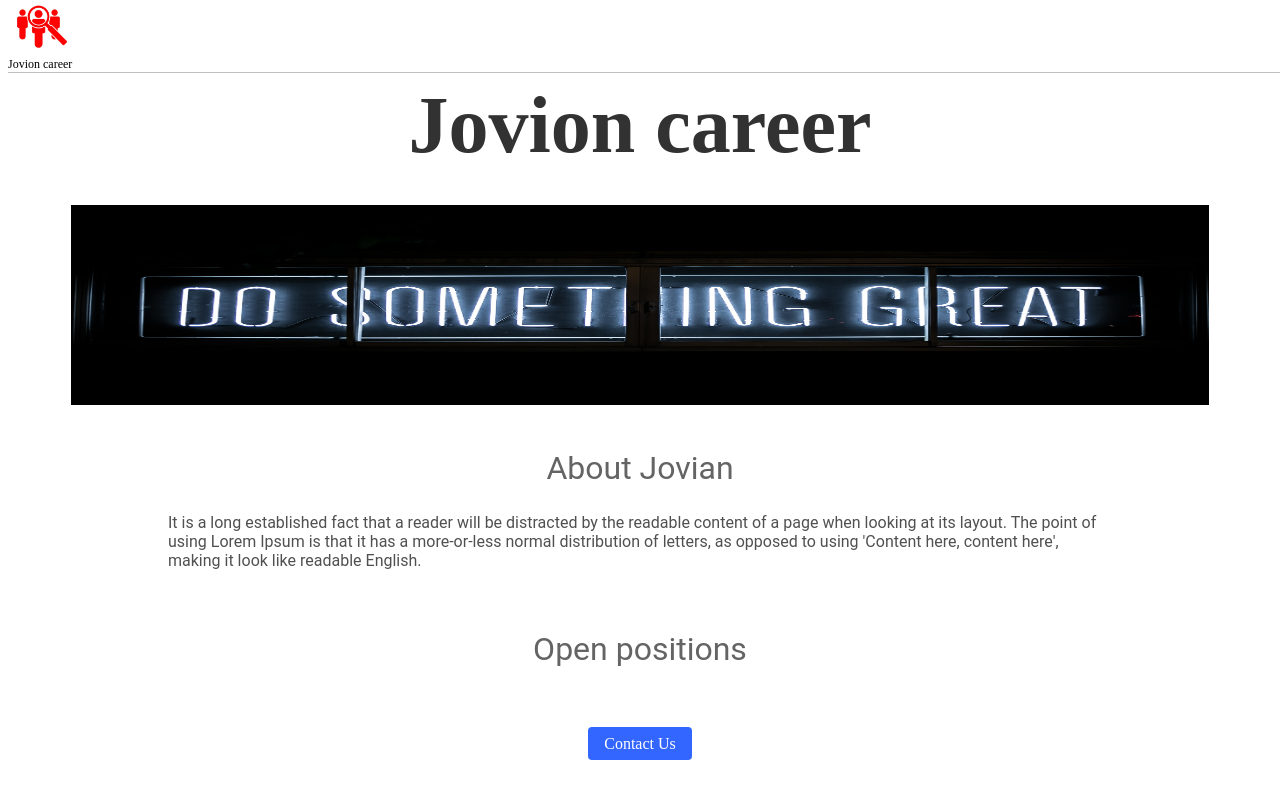
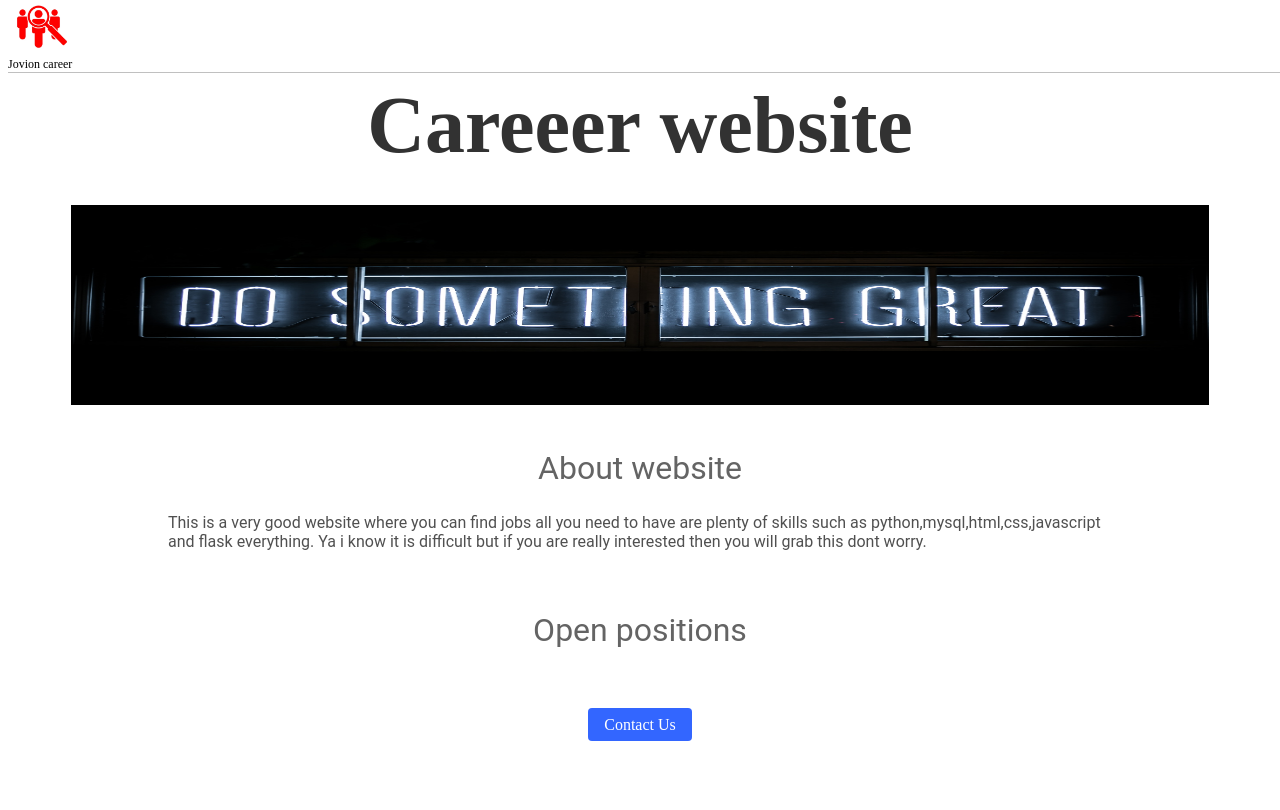
Before and after one commit to Pukhraj-kumawat/career-website, a Flask app: template templates/home.html in a window 1280 px wide. Shown: the top 810 px of the page. Run offline with Flask 3, Linux system fonts and the light colour scheme; the template is opened without the code that fills it, so the values that code supplies are empty.

Commit message:
Changed h1 and paragraph p1

```diff
--- a/templates/home.html
+++ b/templates/home.html
@@ -119,15 +119,17 @@
     </div>
 
     <h1>
-      Jovion career
+        Careeer website
     </h1>
     <img class="image" src="static/banner.jpg">
     <h2>
-      About Jovian
+      About website
     </h2>
     <div class="paragraph-div">
     <p>
-It is a long established fact that a reader will  be         distracted by the readable content of a page when looking   at its layout. The point of using Lorem Ipsum is that it     has a more-or-less normal distribution of letters, as        opposed to using 'Content here, content here', making it     look like readable English.
+      This is a very good website where you can find jobs all you need to have are plenty of skills such as python,mysql,html,css,javascript and flask everything.
+      Ya i know it is difficult but if you are really interested then you will grab this dont worry.
+
     </p>
 
 
```
